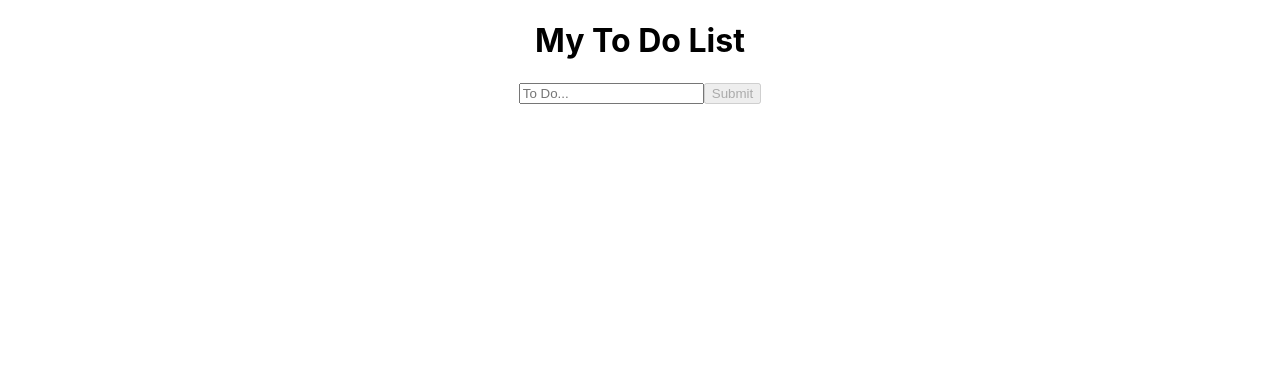
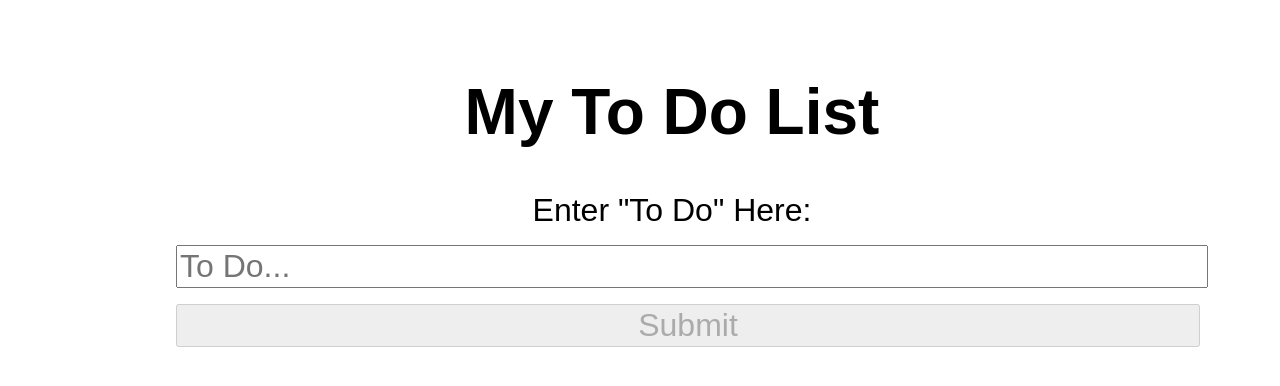
Before and after one commit to charlesdowd/react-todo-app, a React (Create React App) app: page / in a window 1280 px wide. Shown: the top 386 px of the page. Built offline with nearby package versions, Linux system fonts and the light colour scheme.

Commit message:
updated form structure and added css

```diff
--- a/src/App.js
+++ b/src/App.js
@@ -22,11 +22,15 @@ function App() {
     <div className="App">
         <h1>My To Do List</h1>
 
-        <input
-        type='text'
-        placeholder='To Do...'
-        value={input}
-        onChange={(e) => setInput(e.target.value)}/>
+        <form>
+          <label>Enter "To Do" Here:</label>
+          <input
+            type='text'
+            placeholder='To Do...'
+            value={input}
+            onChange={(e) => setInput(e.target.value)}/>
+        </form>
+
 
         <button disabled={input.trim().length === 0}
         onClick={handleSubmit}>Submit</button>
@@ -37,8 +41,8 @@ function App() {
               {console.log({id})}
               <li key={id}>
                 <span>{text}</span>
+                <button onClick={() => deleteToDo(id)}>X</button>
               </li>
-              <button onClick={() => deleteToDo(id)}>X</button>
             </div>
           ))}
         </ul>
--- a/src/index.css
+++ b/src/index.css
@@ -1,13 +1,16 @@
 body {
-  margin: 0;
-  font-family: -apple-system, BlinkMacSystemFont, 'Segoe UI', 'Roboto', 'Oxygen',
-    'Ubuntu', 'Cantarell', 'Fira Sans', 'Droid Sans', 'Helvetica Neue',
-    sans-serif;
-  -webkit-font-smoothing: antialiased;
-  -moz-osx-font-smoothing: grayscale;
+  font-family: sans-serif;
+  padding-top: 1em;
+  padding-bottom: 1em;
+  font-size: 2em;
+  width: 80%;
+  margin: 0 auto;
 }
 
-code {
-  font-family: source-code-pro, Menlo, Monaco, Consolas, 'Courier New',
-    monospace;
+input, textarea, button, p, div, section, article, select {
+  display: block;
+  width: 100%;
+  font-family: sans-serif;
+  font-size: 1em;
+  margin: 0.5em;
 }
```
